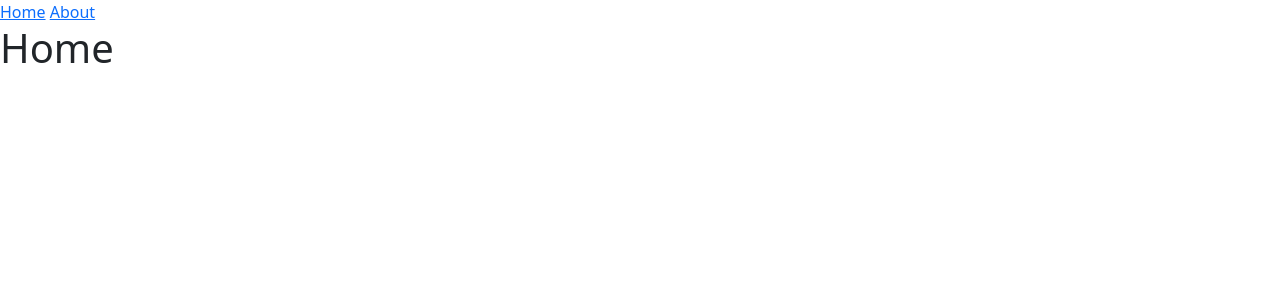
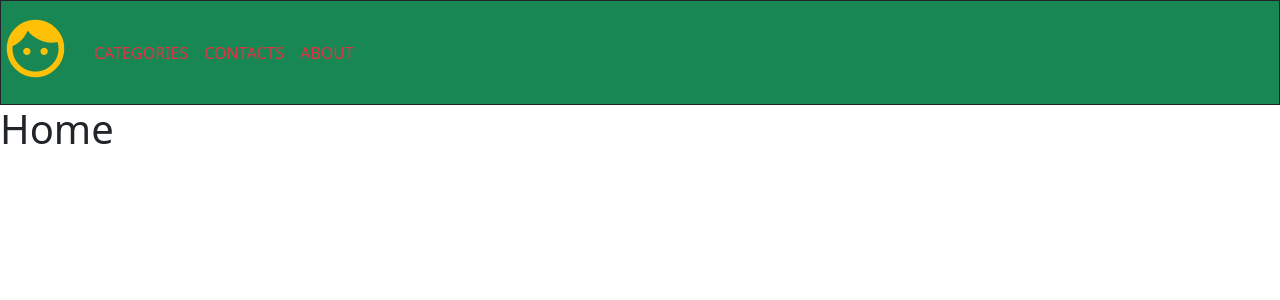
Before and after one commit to melnikalex1977/project-3, a Django app: template shop/templates/home.html in a window 1280 px wide. Shown: the top 300 px of the page. Run offline with Django 3.2, Linux system fonts and the light colour scheme; the template is opened without the code that fills it, so the values that code supplies are empty.

Commit message:
Add 3.5 103 lesson

```diff
--- a/shop/templates/about.html
+++ b/shop/templates/about.html
@@ -1,4 +1,9 @@
 {% extends 'base.html' %}
+
+{% block title %}
+  About
+{% endblock %}
+
 {% block content %}
 <h1>About</h1>
 {% endblock %}
--- a/shop/templates/base.html
+++ b/shop/templates/base.html
@@ -1,7 +1,49 @@
-<header>
+<!doctype html>
+<html lang="en">
+  <head>
+    <!-- Required meta tags -->
+    <meta charset="utf-8">
+    <meta name="viewport" content="width=device-width, initial-scale=1">
+
+    <!-- Bootstrap CSS -->
+    <link href="https://cdn.jsdelivr.net/npm/bootstrap@5.1.1/dist/css/bootstrap.min.css" rel="stylesheet" integrity="sha384-F3w7mX95PdgyTmZZMECAngseQB83DfGTowi0iMjiWaeVhAn4FJkqJByhZMI3AhiU" crossorigin="anonymous">
+
+    <link href="https://fonts.googleapis.com/icon?family=Material+Icons"
+      rel="stylesheet">
+
+		<style type="text/css">
+			.material-icons.md-90 {font-size: 69px;}
+		</style>
+    <title>{% block title %} {% endblock %}</title>
+  </head>
+  <body>
+    <!--<header>
 	<a href="{% url 'home' %}">Home</a>
 	<a href="{% url 'about' %}">About</a>
-</header>
+	</header>-->
 
-{% block content %}
-{% endblock %}
+	<nav class="navbar navbar-expand-md bg-success border border-dark">
+		<a href="#" class="navbar-brand"><i class="material-icons md-90  text-warning">face</i></a>
+		<ul class="navbar-nav">
+			<li class="nav-item"><a class="nav-link text-danger text-uppercase font-weight-bold" href="">Categories </a></li>
+			<li class="nav-item"><a class="nav-link text-danger text-uppercase font-weight-bold" href="">Contacts </a></li>
+			<li class="nav-item"><a class="nav-link text-danger text-uppercase font-weight-bold" href="">About </a></li>
+		</ul>
+	</nav>
+
+
+	{% block content %}
+	{% endblock %}
+
+    <!-- Optional JavaScript; choose one of the two! -->
+
+    <!-- Option 1: Bootstrap Bundle with Popper -->
+    <script src="https://cdn.jsdelivr.net/npm/bootstrap@5.1.1/dist/js/bootstrap.bundle.min.js" integrity="sha384-/bQdsTh/da6pkI1MST/rWKFNjaCP5gBSY4sEBT38Q/9RBh9AH40zEOg7Hlq2THRZ" crossorigin="anonymous"></script>
+
+    <!-- Option 2: Separate Popper and Bootstrap JS -->
+    <!--
+    <script src="https://cdn.jsdelivr.net/npm/@popperjs/core@2.9.3/dist/umd/popper.min.js" integrity="sha384-W8fXfP3gkOKtndU4JGtKDvXbO53Wy8SZCQHczT5FMiiqmQfUpWbYdTil/SxwZgAN" crossorigin="anonymous"></script>
+    <script src="https://cdn.jsdelivr.net/npm/bootstrap@5.1.1/dist/js/bootstrap.min.js" integrity="sha384-skAcpIdS7UcVUC05LJ9Dxay8AXcDYfBJqt1CJ85S/CFujBsIzCIv+l9liuYLaMQ/" crossorigin="anonymous"></script>
+    -->
+  </body>
+</html>
--- a/shop/templates/home.html
+++ b/shop/templates/home.html
@@ -1,29 +1,9 @@
-<!doctype html>
-<html lang="en">
-  <head>
-    <!-- Required meta tags -->
-    <meta charset="utf-8">
-    <meta name="viewport" content="width=device-width, initial-scale=1">
+{% extends 'base.html' %}
 
-    <!-- Bootstrap CSS -->
-    <link href="https://cdn.jsdelivr.net/npm/bootstrap@5.1.1/dist/css/bootstrap.min.css" rel="stylesheet" integrity="sha384-F3w7mX95PdgyTmZZMECAngseQB83DfGTowi0iMjiWaeVhAn4FJkqJByhZMI3AhiU" crossorigin="anonymous">
+{% block title %}
+  Home
+{% endblock %}
 
-    <title>Hello, world!</title>
-  </head>
-  <body>
-    {% extends 'base.html' %}
-    {% block content %}
-    <h1>Home</h1>
-    {% endblock %}
-    <!-- Optional JavaScript; choose one of the two! -->
-
-    <!-- Option 1: Bootstrap Bundle with Popper -->
-    <script src="https://cdn.jsdelivr.net/npm/bootstrap@5.1.1/dist/js/bootstrap.bundle.min.js" integrity="sha384-/bQdsTh/da6pkI1MST/rWKFNjaCP5gBSY4sEBT38Q/9RBh9AH40zEOg7Hlq2THRZ" crossorigin="anonymous"></script>
-
-    <!-- Option 2: Separate Popper and Bootstrap JS -->
-    <!--
-    <script src="https://cdn.jsdelivr.net/npm/@popperjs/core@2.9.3/dist/umd/popper.min.js" integrity="sha384-W8fXfP3gkOKtndU4JGtKDvXbO53Wy8SZCQHczT5FMiiqmQfUpWbYdTil/SxwZgAN" crossorigin="anonymous"></script>
-    <script src="https://cdn.jsdelivr.net/npm/bootstrap@5.1.1/dist/js/bootstrap.min.js" integrity="sha384-skAcpIdS7UcVUC05LJ9Dxay8AXcDYfBJqt1CJ85S/CFujBsIzCIv+l9liuYLaMQ/" crossorigin="anonymous"></script>
-    -->
-  </body>
-</html>
+{% block content %}
+<h1>Home</h1>
+{% endblock %}
```
